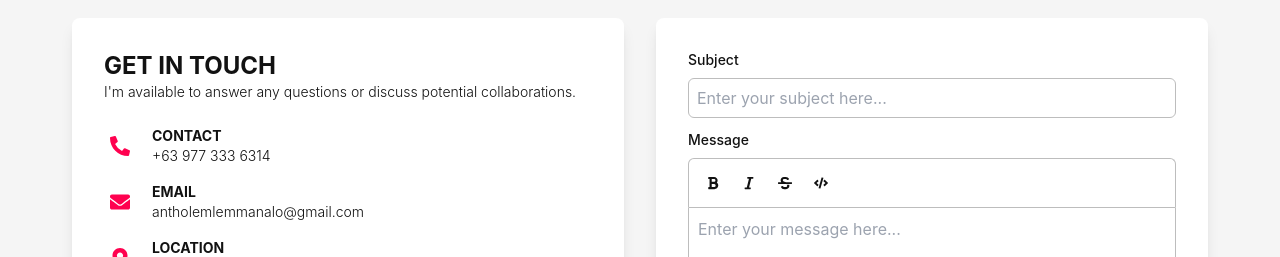
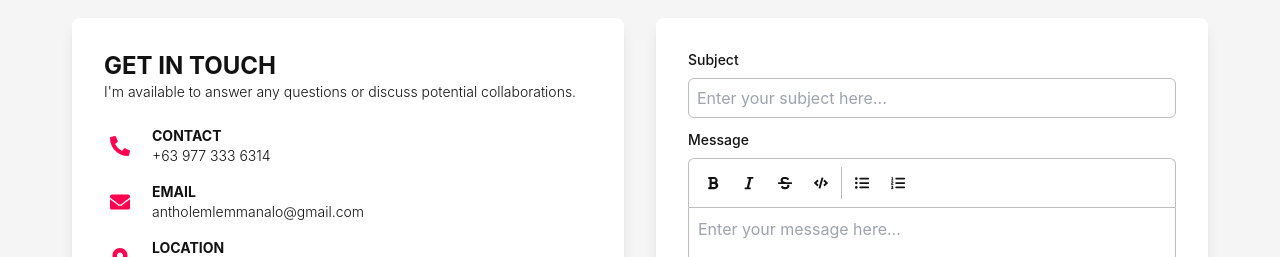
Before and after one commit to Antholem/web-portfolio, a React (Create React App) app in the folder portfolio/client/: page / in a window 1280 px wide. Shown: the part 2676-2933 px from the top of the page. Built offline with nearby package versions, Linux system fonts and the light colour scheme.

Commit message:
Ordered and UnOrdered List in Text Editor

```diff
--- a/portfolio/client/src/components/TextEditor.js
+++ b/portfolio/client/src/components/TextEditor.js
@@ -1,16 +1,25 @@
 import React from "react";
 import * as Icon from "react-icons/fa";
-import { IconButton } from "./";
+import { Divider, IconButton } from "./";
 import { EditorContent, useEditor } from "@tiptap/react";
 import { useThemeStore } from "../store/themeStore";
 import { StarterKit } from "@tiptap/starter-kit";
 import { Placeholder } from "@tiptap/extension-placeholder";
+import { BulletList } from "@tiptap/extension-bullet-list";
+import { OrderedList } from "@tiptap/extension-ordered-list";
+import { ListItem } from "@tiptap/extension-list-item";
 
 const TextEditor = ({ placeholder, value, onChange }) => {
   const { theme } = useThemeStore();
   const editor = useEditor({
     extensions: [
-      StarterKit,
+      StarterKit.configure({
+        bulletList: false,
+        orderedList: false,
+      }),
+      BulletList,
+      OrderedList,
+      ListItem,
       Placeholder.configure({ placeholder }),
     ],
     content: value,
@@ -38,7 +47,17 @@ const TextEditor = ({ placeholder, value, onChange }) => {
 
   const toggleCode = (event) => {
     event.preventDefault();
-    editor.chain().focus().toggleCode().run();  // Corrected the method call
+    editor.chain().focus().toggleCode().run();
+  };
+
+  const toggleBulletList = (event) => {
+    event.preventDefault();
+    editor.chain().focus().toggleBulletList().run();
+  };
+
+  const toggleOrderedList = (event) => {
+    event.preventDefault();
+    editor.chain().focus().toggleOrderedList().run();
   };
 
   return (
@@ -75,6 +94,21 @@ const TextEditor = ({ placeholder, value, onChange }) => {
           variant="text"
           size="xs"
         />
+        <Divider direction="vertical" />
+        <IconButton
+          onClick={toggleBulletList}
+          aria-label="Bullet List"
+          icon={<Icon.FaListUl className={`${editor.isActive("bulletList") && "text-brand"}`} />}
+          variant="text"
+          size="xs"
+        />
+        <IconButton
+          onClick={toggleOrderedList}
+          aria-label="Ordered List"
+          icon={<Icon.FaListOl className={`${editor.isActive("orderedList") && "text-brand"}`} />}
+          variant="text"
+          size="xs"
+        />
       </div>
       <EditorContent
         editor={editor}
--- a/portfolio/client/src/components/index.js
+++ b/portfolio/client/src/components/index.js
@@ -1,6 +1,7 @@
 import NavigationBar from "./Navigations";
 import Button from "./Button";
 import Card from "./Card";
+import Divider from "./Divider";
 import IconButton from "./IconButton";
 import IconText from "./IconText";
 import Input from "./Input";
@@ -13,6 +14,7 @@ export {
     NavigationBar,
     Button,
     Card,
+    Divider,
     IconButton,
     IconText,
     Input,
--- a/portfolio/client/src/index.css
+++ b/portfolio/client/src/index.css
@@ -16,13 +16,6 @@ code {
   font-family: source-code-pro, Menlo, Monaco, Consolas, 'Courier New', monospace;
 }
 
-.tiptap:focus {
-  outline: 1px solid #ff014f;
-  border-bottom-left-radius: 0.375rem;
-  border-bottom-right-radius: 0.375rem;
-  transition: border 0.2s ease-in-out, outline 0.2s ease-in-out;
-}
-
 .tiptap {
   height: 16rem;
   overflow-y: auto;
@@ -38,6 +31,27 @@ code {
     height: 0;
     pointer-events: none;
   }
+
+  li {
+    margin-bottom: 0.5rem;
+  }
+
+  ul {
+    list-style-type: disc;
+    padding-left: 1.5rem;
+  }
+
+  ol {
+    list-style-type: decimal;
+    padding-left: 1.5rem;
+  }
+}
+
+.tiptap:focus {
+  outline: 1px solid #ff014f;
+  border-bottom-left-radius: 0.375rem;
+  border-bottom-right-radius: 0.375rem;
+  transition: border 0.2s ease-in-out, outline 0.2s ease-in-out;
 }
 
 .tiptap :first-child {
```
Also changed, not shown: portfolio/client/package.json (+5 -2 lines), 1 other file (tests, documents, lock files or other folders).
